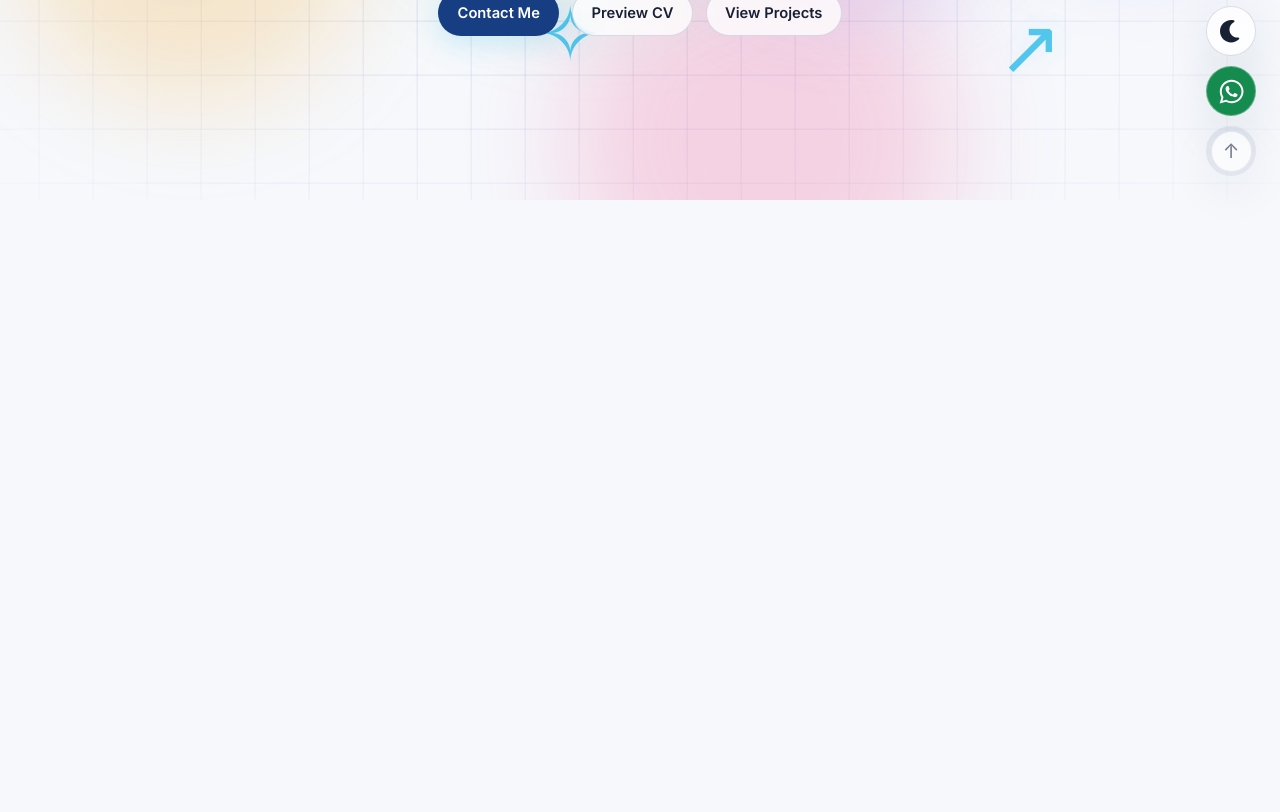
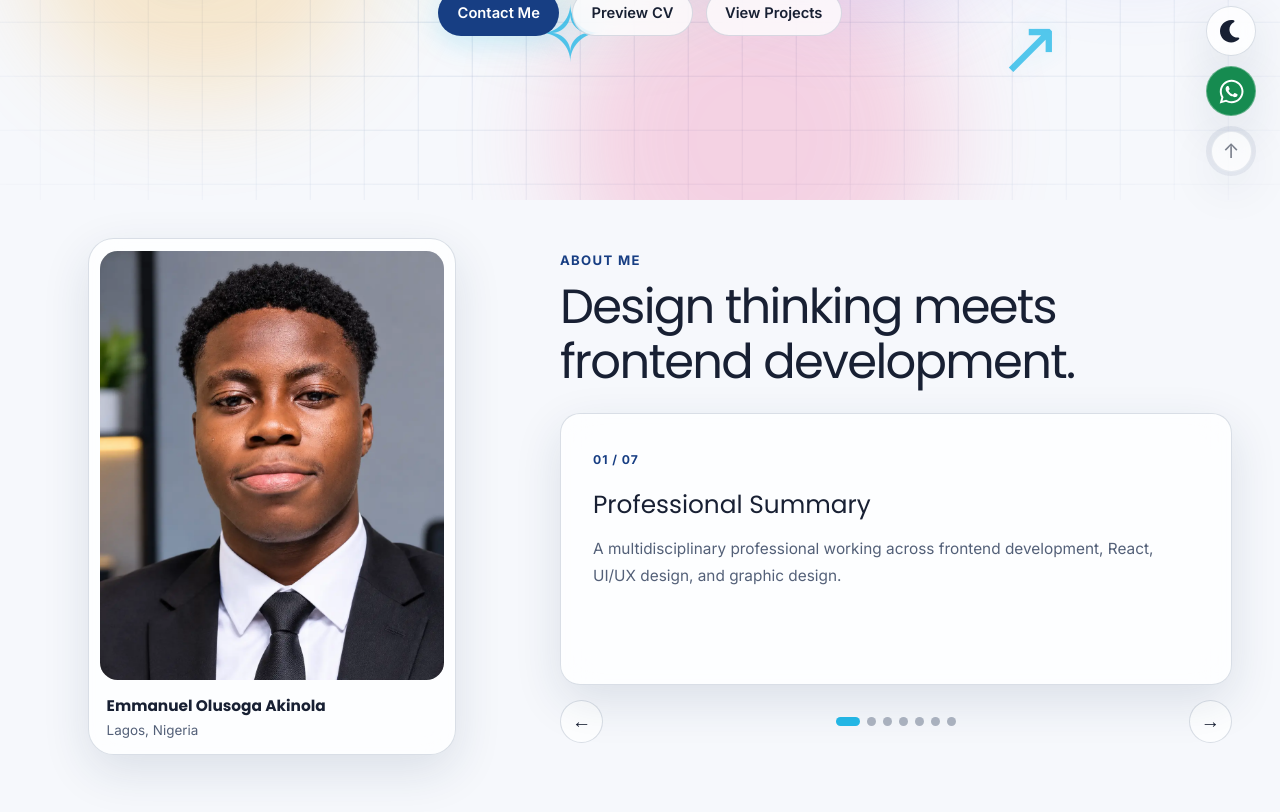
Before and after one commit to eolusoga-804/emmanuel-804, a Next.js app: page / in a window 1280 px wide. Shown: the part 600-1412 px from the top of the page. Before the commit the page ends 800 px from the top, so only its background shows below. Built offline with nearby package versions, Linux system fonts and the light colour scheme.

Commit message:
Added portrait and accessible content carousel

```diff
--- a/src/app/(home)/page.tsx
+++ b/src/app/(home)/page.tsx
@@ -1,10 +1,12 @@
 import Hero from "@/components/Hero/Hero";
+import About from "@/components/About/About";
 import styles from "./page.module.css";
 
 export default function Home() {
   return (
     <main className={styles["home-page"]} id="home">
       <Hero />
+      <About />
     </main>
   );
 }
--- /dev/null
+++ b/src/components/About/About.module.css
@@ -0,0 +1,202 @@
+.about {
+  width: min(100%, 78rem);
+  margin-inline: auto;
+  padding: clamp(4rem, 8vw, 7rem) clamp(1.25rem, 4vw, 2rem);
+  scroll-margin-top: 6rem;
+}
+
+.about__layout {
+  display: grid;
+  grid-template-columns: minmax(15rem, 0.8fr) minmax(0, 1.2fr);
+  align-items: center;
+  gap: clamp(2rem, 5vw, 4.5rem);
+}
+
+.about__portrait {
+  position: relative;
+  width: min(100%, 23rem);
+  margin: 0 auto;
+  padding: 0.7rem;
+  border: 1px solid var(--border-subtle);
+  border-radius: 1.6rem;
+  background: var(--surface-background);
+  box-shadow: var(--glass-shadow);
+  backdrop-filter: blur(16px);
+}
+
+.about__portrait-frame {
+  position: relative;
+  overflow: hidden;
+  aspect-ratio: 4 / 5;
+  border-radius: 1.1rem;
+  background: var(--surface-raised);
+}
+
+.about__portrait-image {
+  object-fit: cover;
+  object-position: center 35%;
+}
+
+.about__caption {
+  display: grid;
+  gap: 0.2rem;
+  padding: 0.85rem 0.4rem 0.2rem;
+}
+
+.about__caption strong {
+  color: var(--text-primary);
+  font-family: var(--font-poppins), Arial, sans-serif;
+  font-size: 0.96rem;
+}
+
+.about__caption span {
+  color: var(--text-muted);
+  font-size: 0.84rem;
+}
+
+.about__content {
+  min-width: 0;
+}
+
+.about__eyebrow {
+  margin: 0 0 0.5rem;
+  color: var(--color-secondary);
+  font-size: 0.82rem;
+  font-weight: 700;
+  letter-spacing: 0.1em;
+  text-transform: uppercase;
+}
+
+.about__title {
+  max-width: 38rem;
+  margin: 0;
+  color: var(--text-primary);
+  font-size: clamp(1.8rem, 4vw, 3rem);
+  line-height: 1.15;
+  letter-spacing: -0.035em;
+  text-wrap: balance;
+}
+
+.about__carousel {
+  margin-top: 1.5rem;
+}
+
+.about__slide {
+  min-height: 17rem;
+  padding: clamp(1.25rem, 3vw, 2rem);
+  border: 1px solid var(--border-subtle);
+  border-radius: 1.25rem;
+  background: var(--surface-background);
+  box-shadow: var(--glass-shadow);
+  backdrop-filter: blur(18px);
+}
+
+.about__slide-count {
+  color: var(--color-secondary);
+  font-size: 0.76rem;
+  font-weight: 700;
+  letter-spacing: 0.08em;
+}
+
+.about__slide-title {
+  margin: 1rem 0 0;
+  color: var(--text-primary);
+  font-size: clamp(1.15rem, 2.4vw, 1.55rem);
+}
+
+.about__slide-body {
+  max-height: 12rem;
+  margin: 0.8rem 0 0;
+  overflow-y: auto;
+  color: var(--text-muted);
+  font-size: 0.96rem;
+  line-height: 1.75;
+  white-space: pre-line;
+}
+
+.about__carousel-controls {
+  display: flex;
+  align-items: center;
+  justify-content: space-between;
+  gap: 0.8rem;
+  margin-top: 0.9rem;
+}
+
+.about__arrow {
+  display: grid;
+  width: 2.7rem;
+  height: 2.7rem;
+  flex: 0 0 auto;
+  place-items: center;
+  border: 1px solid var(--border-subtle);
+  border-radius: 50%;
+  background: var(--surface-background);
+  color: var(--text-primary);
+  cursor: pointer;
+  font-size: 1.2rem;
+  transition:
+    transform 180ms ease,
+    background-color 180ms ease;
+}
+
+.about__arrow:hover {
+  transform: translateY(-2px);
+  background: var(--surface-raised);
+}
+
+.about__indicators {
+  display: flex;
+  flex-wrap: wrap;
+  justify-content: center;
+  gap: 0.45rem;
+}
+
+.about__indicator {
+  width: 0.55rem;
+  height: 0.55rem;
+  padding: 0;
+  border: 0;
+  border-radius: 999px;
+  background: var(--text-muted);
+  cursor: pointer;
+  opacity: 0.45;
+  transition:
+    width 180ms ease,
+    opacity 180ms ease,
+    background-color 180ms ease;
+}
+
+.about__indicator--active {
+  width: 1.5rem;
+  background: var(--color-accent);
+  opacity: 1;
+}
+
+@media (max-width: 760px) {
+  .about__layout {
+    grid-template-columns: 1fr;
+  }
+
+  .about__portrait {
+    width: min(80%, 20rem);
+  }
+
+  .about__content {
+    text-align: center;
+  }
+
+  .about__title {
+    margin-inline: auto;
+  }
+
+  .about__slide-body {
+    text-align: left;
+  }
+}
+
+@media (prefers-reduced-motion: reduce) {
+  .about__arrow,
+  .about__indicator {
+    transition: none;
+  }
+}
--- /dev/null
+++ b/src/components/About/About.tsx
@@ -0,0 +1,145 @@
+"use client";
+
+import { useState } from "react";
+import Image from "next/image";
+import { portfolioContent } from "@/content/portfolio";
+import styles from "./About.module.css";
+
+// Build the carousel from centralized portfolio content.
+const slides = [
+  ...portfolioContent.aboutSlides,
+  {
+    title: "Experience",
+    body: portfolioContent.experience
+      .map(
+        ({ period, title, organization, description }) =>
+          `${title}\n${organization} | ${period}\n${description}`,
+      )
+      .join("\n\n"),
+  },
+  {
+    title: "Education",
+    body: portfolioContent.education
+      .map(
+        ({ period, title, organization, description }) =>
+          `${title}\n${organization} | ${period}\n${description}`,
+      )
+      .join("\n\n"),
+  },
+  {
+    title: "Certificates and Languages",
+    body: [
+      ...portfolioContent.certificates.map((certificate) => `• ${certificate}`),
+      `Languages: ${portfolioContent.languages.join(" · ")}`,
+    ].join("\n"),
+  },
+];
+
+export default function About() {
+  const [activeIndex, setActiveIndex] = useState(0);
+  const activeSlide = slides[activeIndex];
+
+  const showPreviousSlide = () => {
+    setActiveIndex((index) => (index - 1 + slides.length) % slides.length);
+  };
+
+  const showNextSlide = () => {
+    setActiveIndex((index) => (index + 1) % slides.length);
+  };
+
+  return (
+    <section className={styles.about} id="about" aria-labelledby="about-title">
+      <div className={styles["about__layout"]}>
+        <figure className={styles["about__portrait"]}>
+          <div className={styles["about__portrait-frame"]}>
+            <Image
+              className={styles["about__portrait-image"]}
+              src="/images/professional-headshot.webp"
+              alt={`Professional headshot of ${portfolioContent.identity.fullName}`}
+              fill
+              sizes="(max-width: 760px) 80vw, 340px"
+            />
+          </div>
+
+          <figcaption className={styles["about__caption"]}>
+            <strong>{portfolioContent.identity.fullName}</strong>
+            <span>{portfolioContent.identity.location}</span>
+          </figcaption>
+        </figure>
+
+        <div className={styles["about__content"]}>
+          <p className={styles["about__eyebrow"]}>About Me</p>
+          <h2 className={styles["about__title"]} id="about-title">
+            Design thinking meets frontend development.
+          </h2>
+
+          <div
+            className={styles["about__carousel"]}
+            role="region"
+            aria-roledescription="carousel"
+            aria-label="About Emmanuel"
+          >
+            <article
+              className={styles["about__slide"]}
+              role="group"
+              aria-roledescription="slide"
+              aria-label={`${activeIndex + 1} of ${slides.length}: ${activeSlide.title}`}
+              aria-live="polite"
+            >
+              <span className={styles["about__slide-count"]}>
+                {String(activeIndex + 1).padStart(2, "0")} /{" "}
+                {String(slides.length).padStart(2, "0")}
+              </span>
+
+              <h3 className={styles["about__slide-title"]}>
+                {activeSlide.title}
+              </h3>
+              <p className={styles["about__slide-body"]}>{activeSlide.body}</p>
+            </article>
+
+            <div className={styles["about__carousel-controls"]}>
+              <button
+                className={styles["about__arrow"]}
+                type="button"
+                aria-label="Previous About slide"
+                onClick={showPreviousSlide}
+              >
+                <span aria-hidden="true">←</span>
+              </button>
+
+              <div
+                className={styles["about__indicators"]}
+                role="group"
+                aria-label="Choose an About slide"
+              >
+                {slides.map((slide, index) => (
+                  <button
+                    key={slide.title}
+                    className={`${styles["about__indicator"]} ${
+                      index === activeIndex
+                        ? styles["about__indicator--active"]
+                        : ""
+                    }`}
+                    type="button"
+                    aria-label={`Show ${slide.title}`}
+                    aria-pressed={index === activeIndex}
+                    onClick={() => setActiveIndex(index)}
+                  />
+                ))}
+              </div>
+
+              <button
+                className={styles["about__arrow"]}
+                type="button"
+                aria-label="Next About slide"
+                onClick={showNextSlide}
+              >
+                <span aria-hidden="true">→</span>
+              </button>
+            </div>
+          </div>
+        </div>
+      </div>
+    </section>
+  );
+}
```
